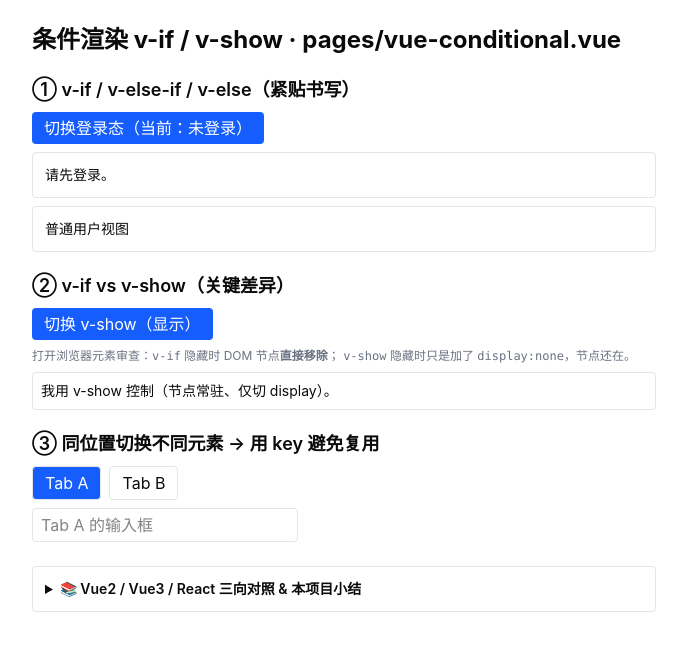
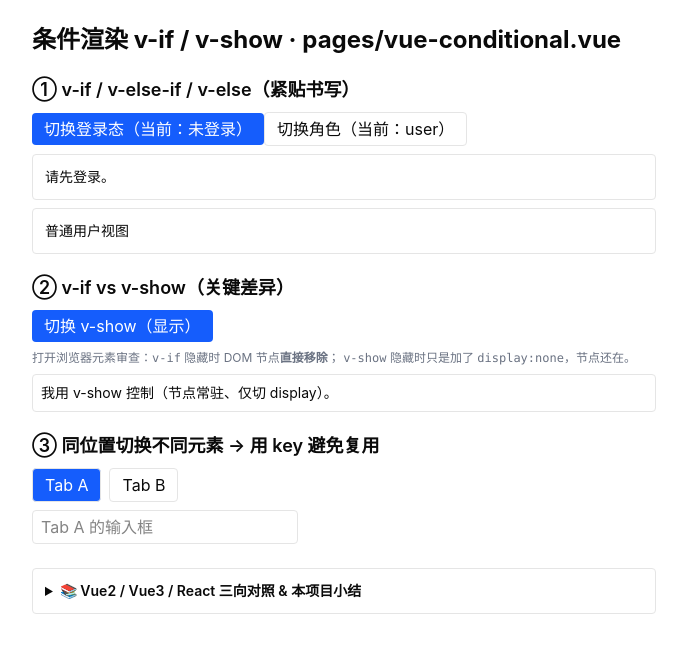
Before and after one commit to 1256807020/social-basic, a Nuxt app: page /vue-conditional in a window 1280 px wide. Shown: the top 652 px of the page, without its empty margins (296-983 px from the left). Built offline with nearby package versions, Linux system fonts and the light colour scheme.

Commit message:
learn/vue-conditional: 落地练习点-role 接入登录块(组合条件显示管理员入口)

```diff
--- a/app/pages/vue-conditional.vue
+++ b/app/pages/vue-conditional.vue
@@ -24,9 +24,15 @@ const tab = ref<'a' | 'b'>('a')
       <button class="rounded bg-blue-600 px-3 py-1 text-white" @click="loggedIn = !loggedIn">
         切换登录态（当前：{{ loggedIn ? '已登录' : '未登录' }}）
       </button>
+      <button class="rounded border px-3 py-1" @click="role = role === 'admin' ? 'user' : 'admin'">
+        切换角色（当前：{{ role }}）
+      </button>
       <div class="rounded border p-3 text-sm">
-        <!-- 👉 练习：把 role 也接进来判断显示管理员入口 -->
-        <p v-if="loggedIn">欢迎回来，已登录用户。</p>
+        <!-- 👉 练习落地：把 role 也接进登录块，组合条件 loggedIn && role==='admin' -->
+        <template v-if="loggedIn">
+          <p>欢迎回来，{{ role === 'admin' ? '管理员' : '普通用户' }}。</p>
+          <p v-if="role === 'admin'" class="mt-1 text-indigo-600">🔧 管理员入口（已接 role 判断显示）</p>
+        </template>
         <p v-else>请先登录。</p>
       </div>
       <!-- 多分支 -->
```
